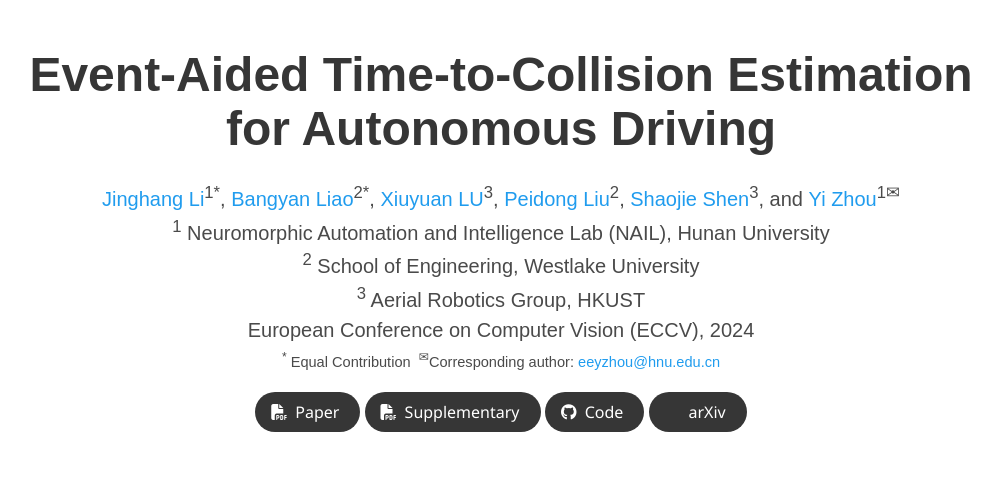
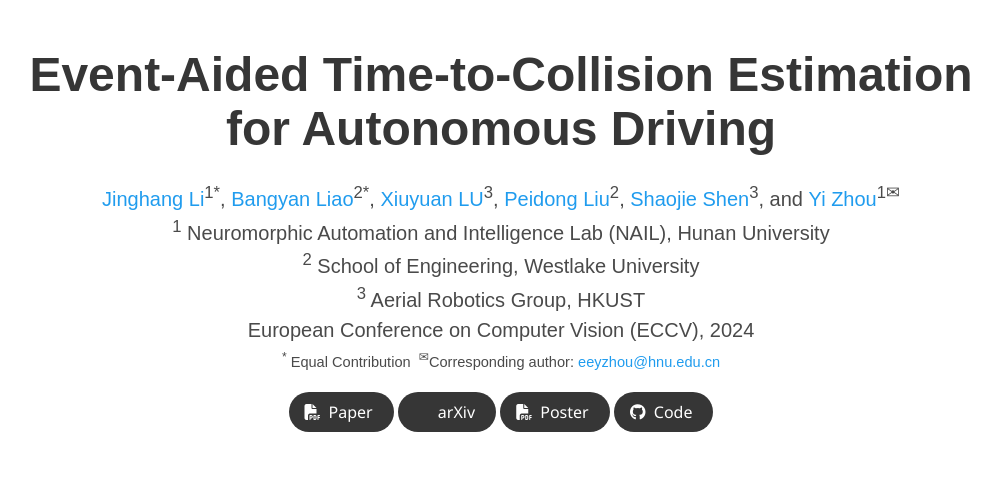
Before and after one commit to NAIL-HNU/EventAidedTTC, a plain HTML site: page index.html in a window 1280 px wide. Shown: the top 482 px of the page, without its empty margins (139-1140 px from the left). Drawn offline with nearby package versions, Linux system fonts and the light colour scheme; some icons are missing; a web font is replaced by a local one.

Commit message:
update poster and code link

```diff
--- a/index.html
+++ b/index.html
@@ -92,6 +92,7 @@
                   </div>
 
                   <div class="column has-text-centered">
+
                     <div class="publication-links">
                       <!-- Arxiv PDF link -->
                       <span class="link-block">
@@ -104,7 +105,31 @@
                       </a>
                     </span>
 
-                    <!-- Supplementary PDF link -->
+                    <!-- ArXiv abstract Link -->
+                    <span class="link-block">
+                      <a href="https://arxiv.org/abs/2407.07324" target="_blank"
+                      class="external-link button is-normal is-rounded is-dark">
+                      <span class="icon">
+                        <i class="ai ai-arxiv"></i>
+                      </span>
+                      <span>arXiv</span>
+                    </a>
+                  </span>
+
+
+                  <!-- Poster Link -->
+                <span class="link-block">
+                  <a href="static/pdfs/Poster.pdf" target="_blank"
+                  class="external-link button is-normal is-rounded is-dark">
+                  <span class="icon">
+                    <i class="fas fa-file-pdf"></i>
+                  </span>
+                  <span>Poster</span>
+                </a>
+                </span>
+
+
+                    <!-- Supplementary PDF link
                     <span class="link-block">
                       <a href="https://NAIL-HNU.github.io/EventAidedTTC/static/pdfs/supplementary_material.pdf" target="_blank"
                       class="external-link button is-normal is-rounded is-dark">
@@ -113,11 +138,11 @@
                       </span>
                       <span>Supplementary</span>
                     </a>
-                  </span>
+                  </span> -->
 
                   <!-- Github link -->
                   <span class="link-block">
-                    <a href="https://NAIL-HNU.github.io/EventAidedTTC/" target="_blank"
+                    <a href="https://github.com/NAIL-HNU/event_aided_ttc/" target="_blank"
                     class="external-link button is-normal is-rounded is-dark">
                     <span class="icon">
                       <i class="fab fa-github"></i>
@@ -126,16 +151,7 @@
                   </a>
                 </span>
 
-                <!-- ArXiv abstract Link -->
-                <span class="link-block">
-                  <a href="http://arxiv.org/abs/2407.07324" target="_blank"
-                  class="external-link button is-normal is-rounded is-dark">
-                  <span class="icon">
-                    <i class="ai ai-arxiv"></i>
-                  </span>
-                  <span>arXiv</span>
-                </a>
-              </span>
+
             </div>
           </div>
         </div>
```
Also changed, not shown: 2 other files.
